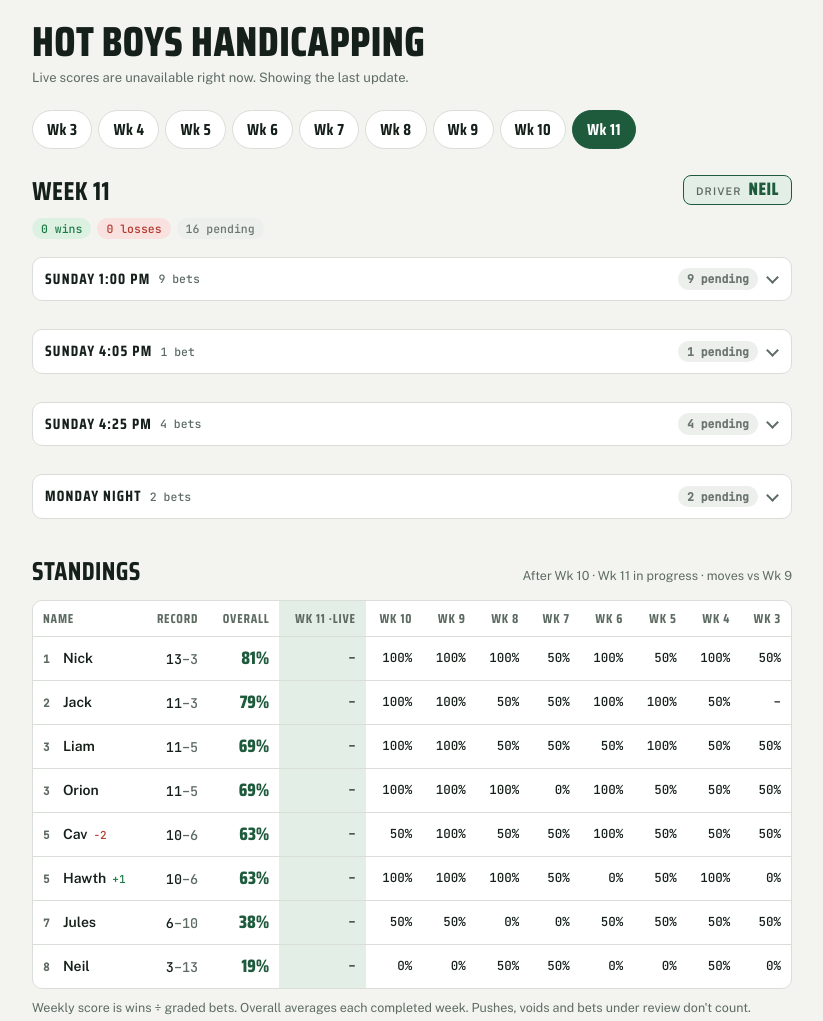
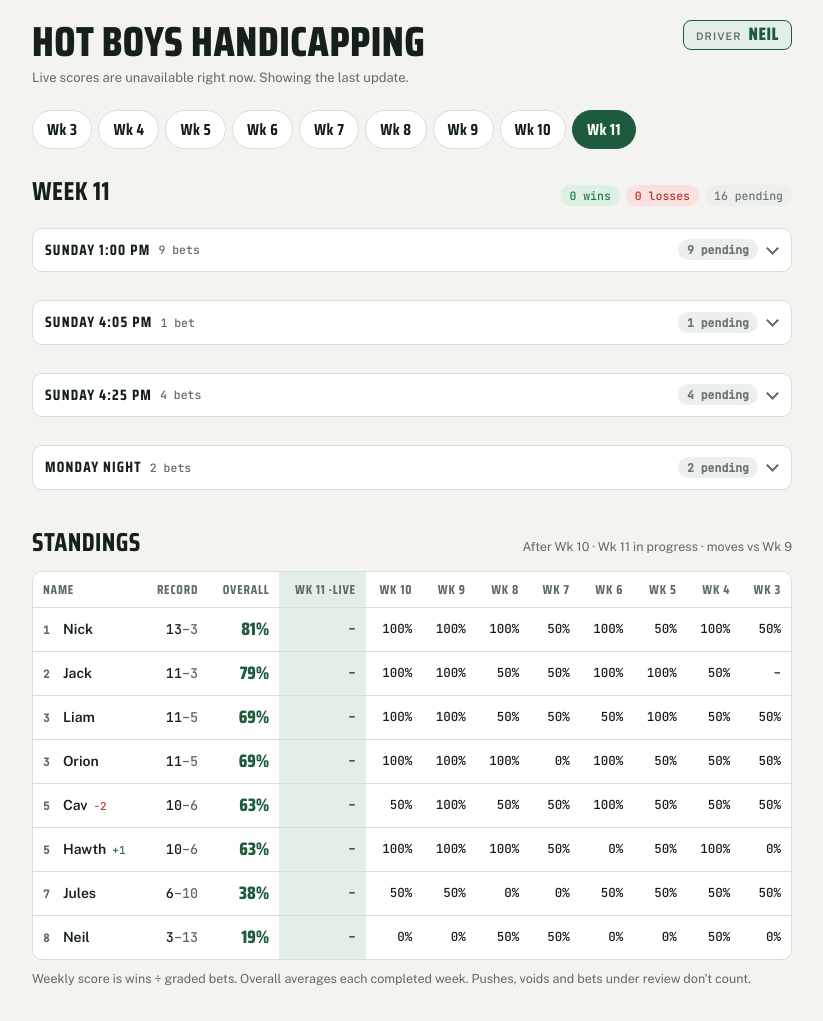
Before and after one commit to mooreliam14-collab/Hot-Boys-Handicapping, a plain HTML site: page index.html in a window 1280 px wide. Shown: the whole page, without its empty margins (228-1051 px from the left). Drawn offline with nearby package versions, Linux system fonts and the light colour scheme; no server answers.

Commit message:
Move the Driver badge to the top-right corner, beside the title
Co-Authored-By: Claude Opus 5.5 <noreply@anthropic.com>
Claude-Session: https://claude.ai/code/session_01NLqzAyV9Q6yLcnGMcVxoM2

```diff
--- a/index.html
+++ b/index.html
@@ -39,8 +39,8 @@ h1{font-family:var(--f-display);font-weight:800;font-size:clamp(30px,6vw,42px);l
 .weekhead{display:flex;align-items:baseline;justify-content:space-between;gap:12px;flex-wrap:wrap}
 h2{font-family:var(--f-display);font-weight:700;font-size:26px;margin:0;text-transform:uppercase;letter-spacing:.4px}
 .tally{display:flex;gap:6px;flex-wrap:wrap;font-family:var(--f-mono);font-size:12px}
-.slatehead{display:flex;flex-direction:column;gap:8px}
-.slatehead .weekhead{align-items:center;flex-wrap:nowrap}
+.titlerow{display:flex;align-items:flex-start;justify-content:space-between;gap:12px}
+#driver:empty{display:none}
 .driver{display:inline-flex;align-items:baseline;gap:7px;padding:4px 12px;border-radius:8px;background:var(--turf-soft);border:1px solid var(--turf);white-space:nowrap}
 .driver .dl{font-size:10.5px;text-transform:uppercase;letter-spacing:1.1px;color:var(--muted);font-weight:600}
 .driver .dn{font-family:var(--f-display);font-weight:800;font-size:18px;letter-spacing:.5px;text-transform:uppercase;color:var(--turf);line-height:1.1}
@@ -115,7 +115,7 @@ th.cur,td.cur{background:var(--turf-soft)}
 <body>
 <div class="wrap">
   <header>
-    <h1>Hot Boys Handicapping</h1>
+    <div class="titlerow"><h1>Hot Boys Handicapping</h1><div id="driver"></div></div>
     <p class="sub" id="sub">Weekly picks, graded after every kickoff window.</p>
   </header>
   <nav class="weeks" id="weeks" aria-label="Choose week"></nav>
@@ -182,12 +182,12 @@ function team(abbr){const s=el("span","tm",abbr);const c=TEAM[abbr];if(c){s.styl
 function renderSlate(){
   const box=$("#slate");box.textContent="";
   const w=weeks.find(x=>x.week===current);if(!w){box.append(el("div","state","No week selected."));return}
-  const top=el("div","slatehead");const head=el("div","weekhead");head.append(el("h2",null,"Week "+w.week));
-  if(w.driver){const dr=el("div","driver");dr.append(el("span","dl","Driver"),el("span","dn",w.driver));head.append(dr)}
+  const head=el("div","weekhead");head.append(el("h2",null,"Week "+w.week));
+  const dbox=$("#driver");dbox.textContent="";if(w.driver){const dr=el("div","driver");dr.append(el("span","dl","Driver"),el("span","dn",w.driver));dbox.append(dr)}
   const tally=el("div","tally");const bets=w.bets||[];
   if(w.legacy){tally.append(el("span","chip s-pending","From the sheet"))}
   else{["hit","miss","pending","review","push","void"].forEach(s=>{const n=bets.filter(b=>b.status===s).length;if(n||s==="hit"||s==="miss")tally.append(el("span","chip s-"+s,n+" "+cnt(s,n)))})}
-  top.append(head,tally);box.append(top);
+  head.append(tally);box.append(head);
   if(w.legacy){const p=el("div","legacy","Bet-by-bet detail wasn't recorded for this week, so it shows each person's result from the group sheet. Results are in the standings below.");box.style.display="flex";box.style.flexDirection="column";box.style.gap="12px";box.append(p);return}
   box.style.display="flex";box.style.flexDirection="column";box.style.gap="18px";
   const games=(w.games||[]).slice();
```
